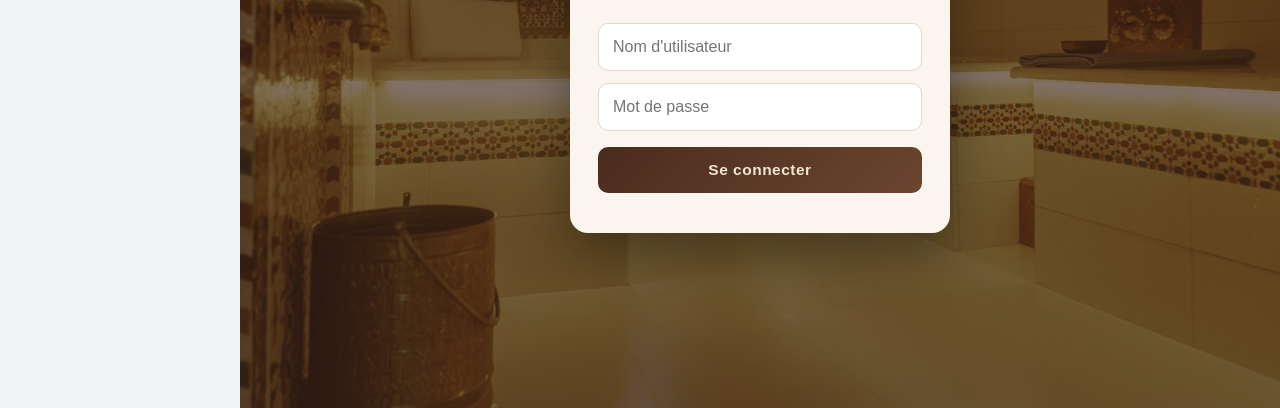
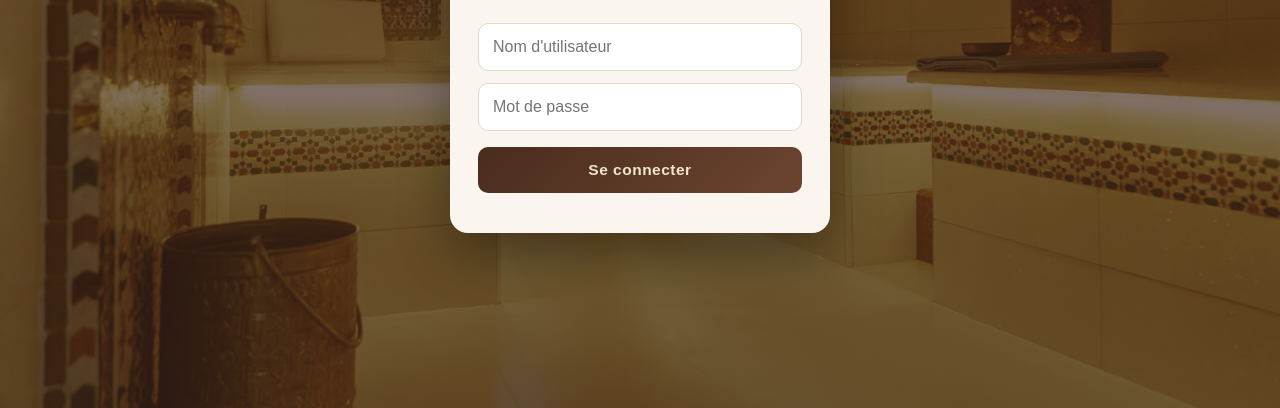
Before and after one commit to hamzabiyjeddiguen95/spa-reservations, a website: page public/index.html in a window 1280 px wide. Shown: the part 392-800 px from the top of the page. Drawn offline with Linux system fonts and the light colour scheme.

Commit message:
Add files via upload

```diff
--- a/public/style.css
+++ b/public/style.css
@@ -107,7 +107,7 @@ body {
 @media (min-width: 900px) {
   .sidebar { left:0; }
   .sidebar-overlay { display:none !important; }
-  body { padding-left:240px; }
+  #mainScreen { padding-left:240px; }
   .hamburger-btn { display:none; }
 }
 .nav-btn {
```
